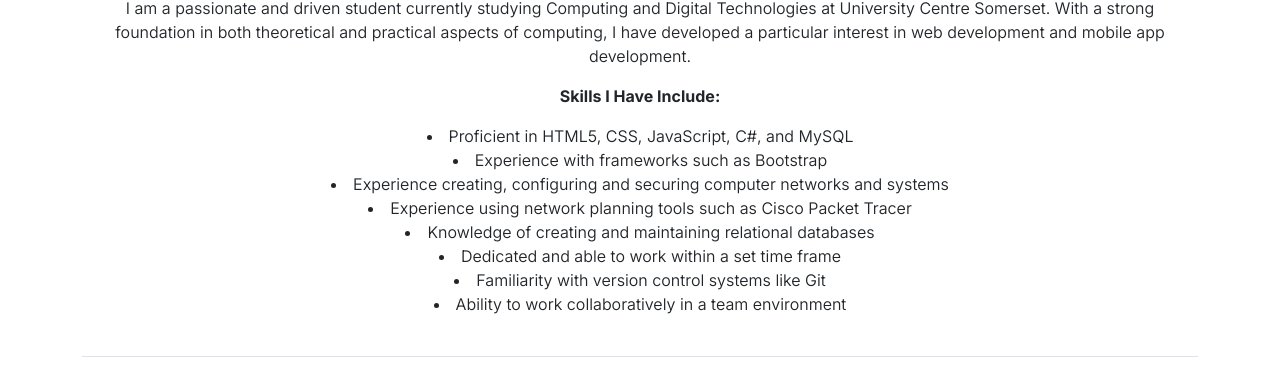
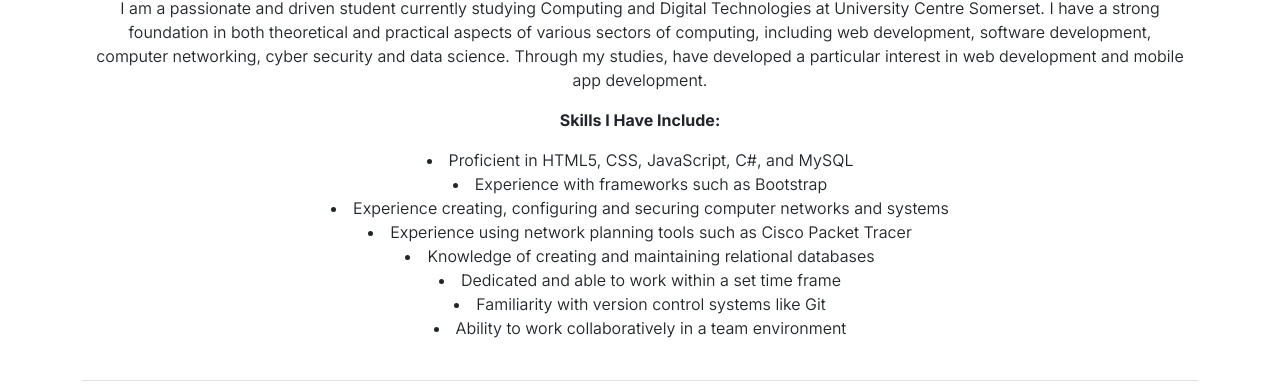
Before and after one commit to ric22000863/digital-portfolio, a plain HTML site: page cv.html in a window 1280 px wide. Shown: the part 712-1100 px from the top of the page. Drawn offline with nearby package versions, Linux system fonts and the light colour scheme.

Commit message:
Final version for assignment submission

```diff
--- a/cv.html
+++ b/cv.html
@@ -57,8 +57,11 @@
                     <h3 class="display-5">About Me & My Skills</h3>
                     <p>
                         I am a passionate and driven student currently studying Computing and Digital Technologies at
-                        University Centre Somerset. With a strong foundation in both theoretical and practical aspects
-                        of computing, I have developed a particular interest in web development and mobile app
+                        University Centre Somerset. I have a strong foundation in both theoretical and practical aspects
+                        of various sectors of computing, including web development,
+                        software development, computer networking, cyber security and data science. Through my studies,
+                        have developed
+                        a particular interest in web development and mobile app
                         development.
                     </p>
                     <p class="fw-bold">
```
